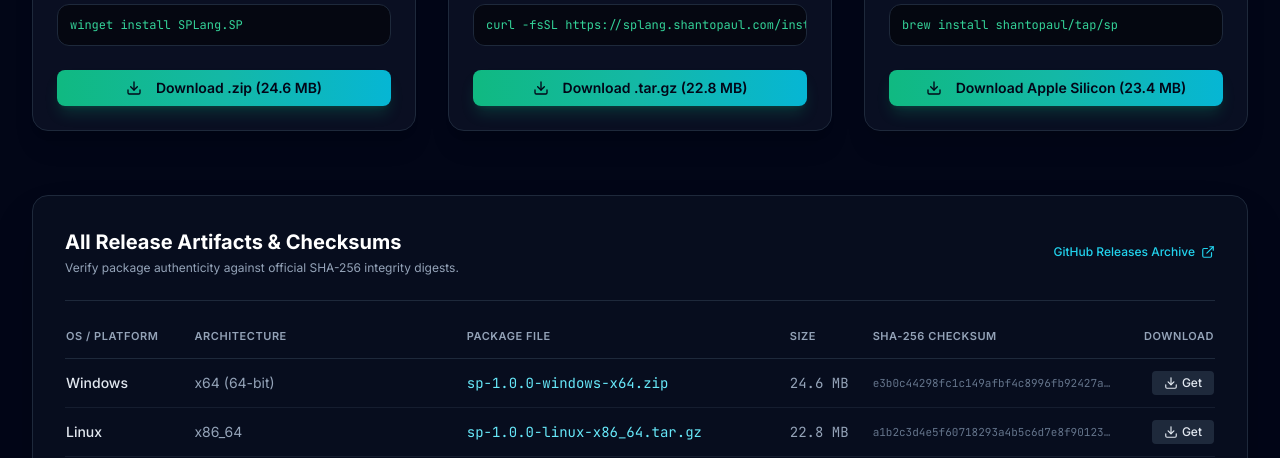
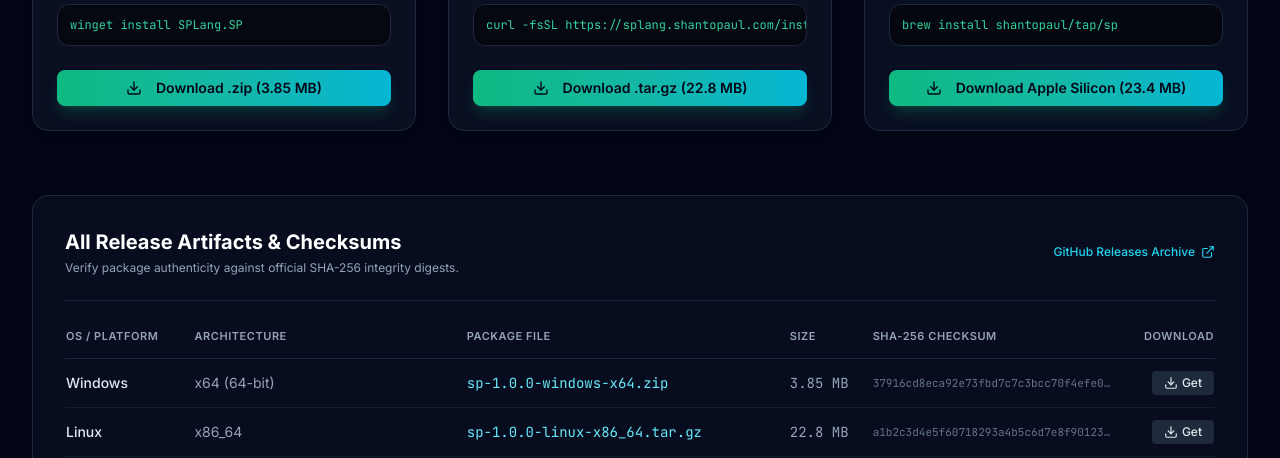
Before and after one commit to shantopaul/SP-Language, a Next.js app in the folder splang/: page /downloads in a window 1280 px wide. Shown: the part 472-930 px from the top of the page. Built offline with nearby package versions, Linux system fonts and the light colour scheme.

Commit message:
feat(release): host real Windows x64 distribution zip and automated install.ps1

```diff
--- a/splang/src/app/downloads/page.tsx
+++ b/splang/src/app/downloads/page.tsx
@@ -50,7 +50,7 @@ export default function DownloadsPage() {
           >
             <Button className="w-full justify-center" variant="primary">
               <Download className="w-4 h-4 mr-1.5" />
-              Download .zip (24.6 MB)
+              Download .zip ({CURRENT_RELEASE.artifacts.find((a) => a.os === "Windows")?.size || "3.85 MB"})
             </Button>
           </a>
         </div>
--- a/splang/src/data/releases.ts
+++ b/splang/src/data/releases.ts
@@ -40,9 +40,9 @@ export const CURRENT_RELEASE: ReleaseInfo = {
       arch: "x64 (64-bit)",
       filename: "sp-1.0.0-windows-x64.zip",
       format: ".zip",
-      size: "24.6 MB",
-      sha256: "e3b0c44298fc1c149afbf4c8996fb92427ae41e4649b934ca495991b7852b855",
-      url: "https://github.com/shantopaul/SP-Language/releases/download/v1.0.0/sp-1.0.0-windows-x64.zip",
+      size: "3.85 MB",
+      sha256: "37916cd8eca92e73fbd7c7c3bcc70f4efe0573f0b4fbad0ebe1b7e093cefee9c",
+      url: "/downloads/sp-1.0.0-windows-x64.zip",
       primary: true,
     },
     {
```
Also changed, not shown: 2 other files (tests, documents, lock files or other folders).
